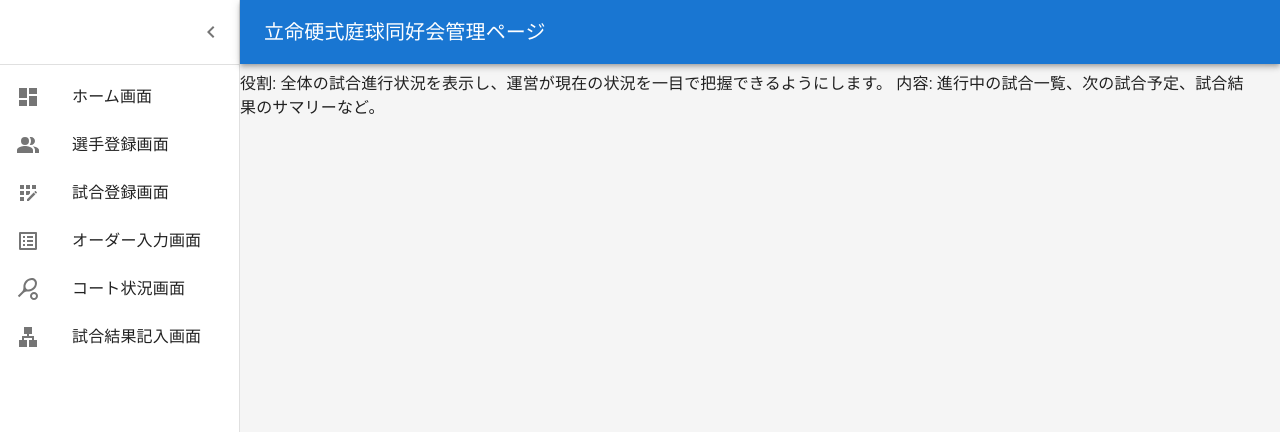
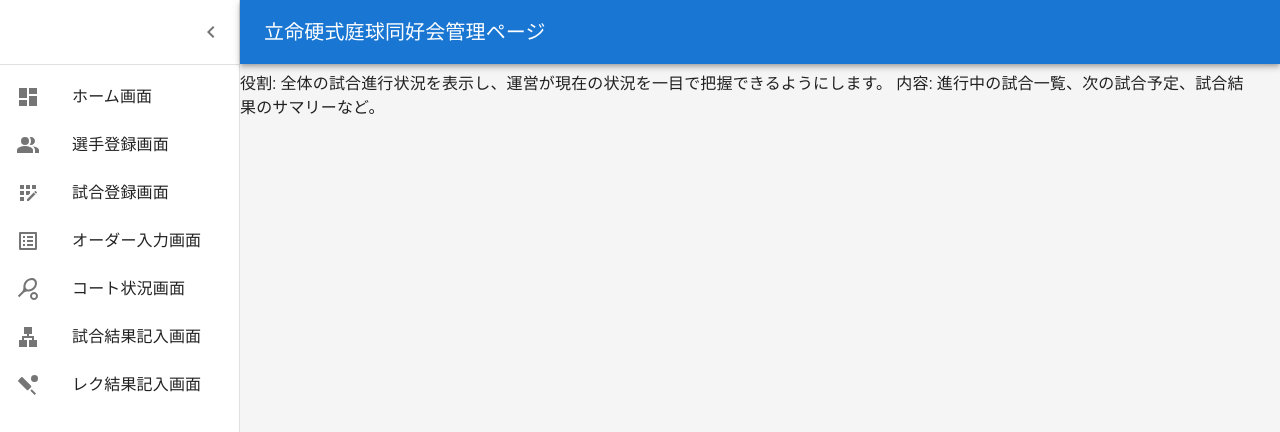
Before and after one commit to hiromuota166/react-firebase-mui, a React (Create React App) app: page / in a window 1280 px wide. Shown: the top 432 px of the page. Built offline with nearby package versions, Linux system fonts and the light colour scheme; no server answers.

Commit message:
レク結果画面

```diff
--- a/src/App.tsx
+++ b/src/App.tsx
@@ -6,6 +6,7 @@ import BoardPage from './pages/BoardPage';
 import OrderPage from './pages/OrderPage';
 import CourtPage from './pages/CourtPage';
 import ResultPage from './pages/ResultPage';
+import RecreationPage from './pages/RecreationPage';
 
 const App = () => {
   return (
@@ -18,6 +19,7 @@ const App = () => {
           <Route path="Order" element={<OrderPage />} />
           <Route path="Court" element={<CourtPage />} />
           <Route path="Result" element={<ResultPage />} />
+          <Route path="RecreationResult" element={<RecreationPage />} />
         </Route>
       </Routes>
     </Router>
--- a/src/components/ListItem.tsx
+++ b/src/components/ListItem.tsx
@@ -4,7 +4,7 @@ import ListItemIcon from '@mui/material/ListItemIcon';
 import ListItemText from '@mui/material/ListItemText';
 import DashboardIcon from '@mui/icons-material/Dashboard';
 import PeopleAltIcon from '@mui/icons-material/PeopleAlt';
-import AssignmentIcon from '@mui/icons-material/Assignment';
+import SportsCricketIcon from '@mui/icons-material/SportsCricket';
 import AppRegistrationIcon from '@mui/icons-material/AppRegistration';
 import ListAltIcon from '@mui/icons-material/ListAlt';
 import SportsTennisIcon from '@mui/icons-material/SportsTennis';
@@ -48,5 +48,11 @@ export const mainListItems = (
       </ListItemIcon>
       <ListItemText primary="試合結果記入画面" />
     </ListItemButton>
+    <ListItemButton component='a' href='/RecreationResult'>
+      <ListItemIcon>
+        <SportsCricketIcon />
+      </ListItemIcon>
+      <ListItemText primary="レク結果記入画面" />
+    </ListItemButton>
   </React.Fragment>
 );
--- /dev/null
+++ b/src/pages/RecreationPage.tsx
@@ -0,0 +1,9 @@
+import React from 'react'
+
+const RecreationPage = () => {
+  return (
+    <div>RecreationPage</div>
+  )
+}
+
+export default RecreationPage
```
